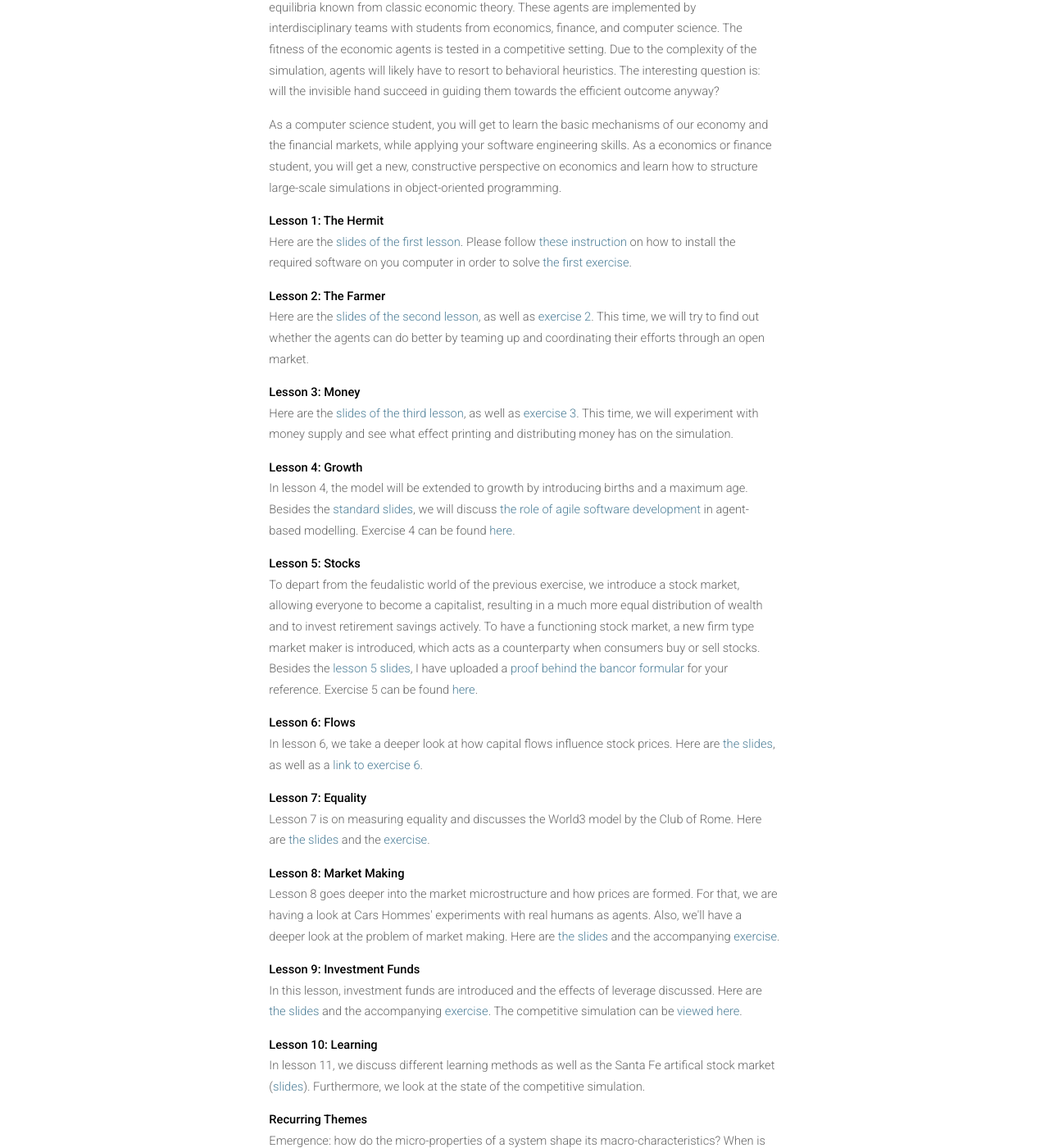
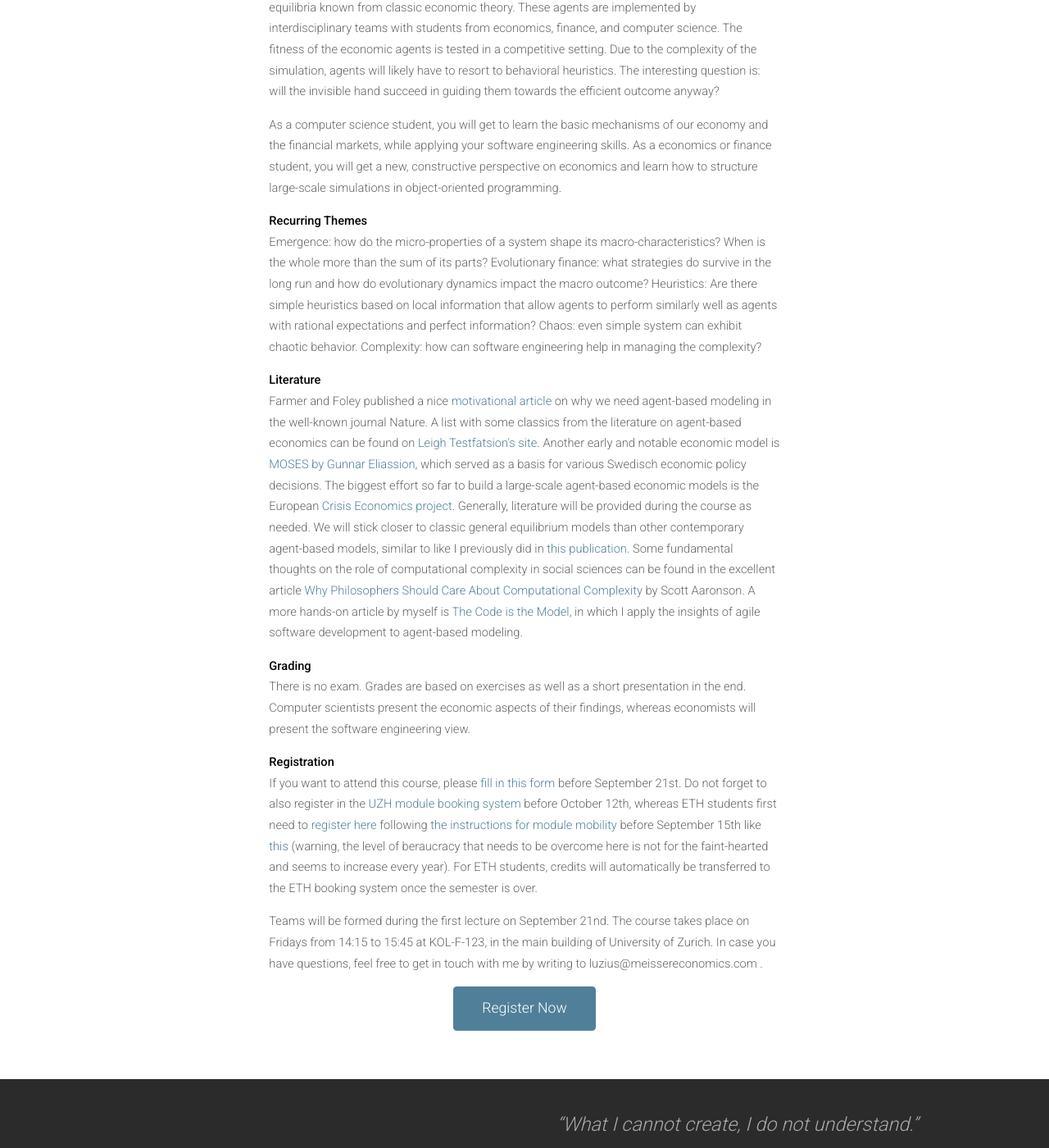
Before and after one commit to meisserecon/www, a Jekyll site: the page built from course.md, in a window 1280 px wide and 1400 px high, scrolled down 963 px. Shown: the whole window at 82% size. Built offline with Jekyll 4.4.1, drawn with Linux system fonts in a browser that asks for light colours; nearby versions of some CDN libraries.

Commit message:
hide lessons

```diff
--- a/course.md
+++ b/course.md
@@ -11,6 +11,8 @@ permalink: /course/
 <p>Agent-based financial economics is a controversial but also promising modeling methodology that thrives best when combining economics knowledge with sound software engineering. Step by step, we create a large-scale economic simulation by introducing new and increasingly sophisticated agents (consumers, firms, funds, etc.), comparing the simulated outcomes with the equilibria known from classic economic theory. These agents are implemented by interdisciplinary teams with students from economics, finance, and computer science. The fitness of the economic agents is tested in a competitive setting. Due to the complexity of the simulation, agents will likely have to resort to behavioral heuristics. The interesting question is: will the invisible hand succeed in guiding them towards the efficient outcome anyway?</p>
 
 <p>As a computer science student, you will get to learn the basic mechanisms of our economy and the financial markets, while applying your software engineering skills. As a economics or finance student, you will get a new, constructive perspective on economics and learn how to structure large-scale simulations in object-oriented programming.</p>
+
+<!--
 
 <b>Lesson 1: The Hermit</b>
 
@@ -53,26 +55,6 @@ permalink: /course/
 <p>In lesson 11, we discuss different learning methods as well as the Santa Fe artifical stock market (<a href="/assets/abfe-lesson10.pdf">slides</a>). Furthermore, we look at the state of the competitive simulation.</p>
 
 
-<!--
-
-<b>Lesson 9: Capital</b>
-
-<p>In lesson 9, we extend the model to capital by making land tradable and producible. A newly introduced agent RealEstateAgent does not only act as a market maker for land, but also has a production function to convert man-hours into land (think of land development, deforestation, building roads, etc.). However, this production function has "a memory" and is shared among all real estate agents. Thus, it gets increasingly harder to develop new land, depending on how much land has already been produced. Here are <a href="/assets/abfe-lesson9.pdf">the slides</a>, some <a href="/assets/heuristics-presentation.pdf">auxiliary slides on the farm's production decision</a>, and <a href="/assets/overfishing.xlsx">excel sheet for the overfishing example</a>, and the description <a href="https://github.com/meisser/course2018/blob/master/exercises/journal/exercise09-task.md">task for the final presentation</a>.</p>
-
-<b>Lesson 10: Leverage</b>
-
-<p>In lesson 10, we discuss how leverage can affect stock market returns using the paper <a href="https://arxiv.org/abs/0908.1555">Leverage Causes Fat Tails and Clustered Volatility</a> by Thurner et al.. However, we won't add leverage to our simulation as it is complex enough already. Here are the <a href="/assets/abfe-lesson10.pdf">slides</a>, and some <a href="/assets/abfe-lesson10-leverage.pdf">auxiliary slides</a>.</p>
-
-<b>Lesson 11: Learning</b>
-
-<p>In lesson 11, we discuss different learning methods as well as the Santa Fe artifical stock market (<a href="/assets/abfe-lesson11.pdf">slides</a>). Furthermore, we look at the state of the competitive simulation and discuss how to improve your agents.</p>
-
-<b>Lesson 12: Student Presentations</b>
-
-<b>Lesson 13: Student Presentations</b>
-
-<p>In lesson 13, we discussed the results, with auxiliary slides that can be <a href="/assets/abfe-lesson13.pdf">found here</a>.</p>
-
 -->
 
 <b>Recurring Themes</b>
```
